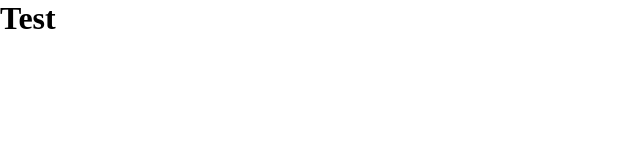
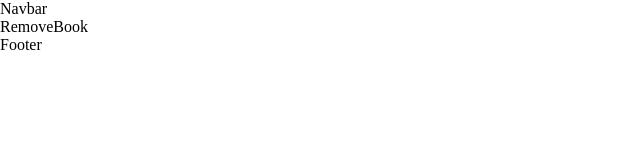
Before and after one commit to ibobey/Akbank-bootcamp-LMS, a React (Vite) app in the folder client/: page /remove-book in a window 1280 px wide. Shown: the top 160 px of the page, without its empty margins (0-640 px from the left). Built offline with nearby package versions, Linux system fonts and the light colour scheme.

Commit message:
client initial setup 4

```diff
--- a/client/src/App.jsx
+++ b/client/src/App.jsx
@@ -1,9 +1,27 @@
 import "./App.css";
+import { Route, BrowserRouter, Routes } from "react-router-dom";
+
+import Navbar from "./components/navbar/Navbar";
+import Footer from "./components/footer/Footer";
+
+import Home from "./pages/home/Home";
+import AddBook from "./pages/add-book/AddBook";
+import RemoveBook from "./pages/remove-book/RemoveBook";
+import ListBook from "./pages/list-book/ListBook";
 
 function App() {
   return (
     <>
-      <h1>Test</h1>
+      <BrowserRouter>
+        <Navbar />
+        <Routes>
+          <Route path="/" element={<Home />} />
+          <Route path="/add-book" element={<AddBook />} />
+          <Route path="/list-book" element={<ListBook />} />
+          <Route path="/remove-book" element={<RemoveBook />} />
+        </Routes>
+        <Footer />
+      </BrowserRouter>
     </>
   );
 }
--- a/client/src/components/footer/Footer.jsx
+++ b/client/src/components/footer/Footer.jsx
@@ -0,0 +1,5 @@
+import "./Footer.css";
+
+export default function Footer() {
+  return <div>Footer</div>;
+}
--- a/client/src/components/navbar/Navbar.jsx
+++ b/client/src/components/navbar/Navbar.jsx
@@ -0,0 +1,7 @@
+import "./Navbar.css";
+
+export default function Navbar() {
+  return (
+    <div>Navbar</div>
+  )
+}
--- a/client/src/pages/add-book/AddBook.jsx
+++ b/client/src/pages/add-book/AddBook.jsx
@@ -0,0 +1,7 @@
+import "./AddBook.css";
+
+export default function AddBook() {
+  return (
+    <div>AddBook</div>
+  )
+}
--- a/client/src/pages/home/Home.jsx
+++ b/client/src/pages/home/Home.jsx
@@ -0,0 +1,7 @@
+import "./Home.css";
+
+export default function Home() {
+  return (
+    <div>Home</div>
+  )
+}
--- a/client/src/pages/list-book/ListBook.jsx
+++ b/client/src/pages/list-book/ListBook.jsx
@@ -0,0 +1,7 @@
+import "./ListBook.css";
+
+export default function ListBook() {
+  return (
+    <div>ListBook</div>
+  )
+}
--- a/client/src/pages/remove-book/RemoveBook.jsx
+++ b/client/src/pages/remove-book/RemoveBook.jsx
@@ -0,0 +1,7 @@
+import "./RemoveBook.css";
+
+export default function RemoveBook() {
+  return (
+    <div>RemoveBook</div>
+  )
+}
```
Also changed, not shown: client/src/components/header/Header.jsx (+7 -0 lines).
